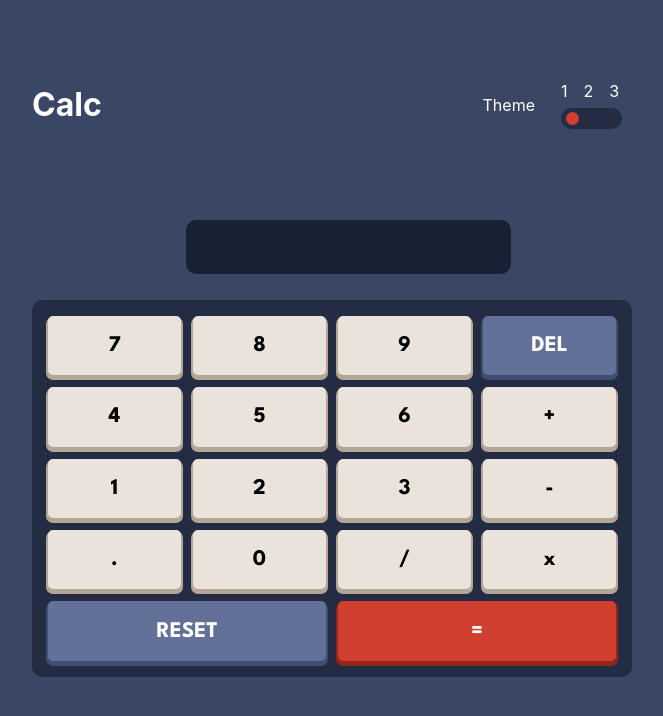
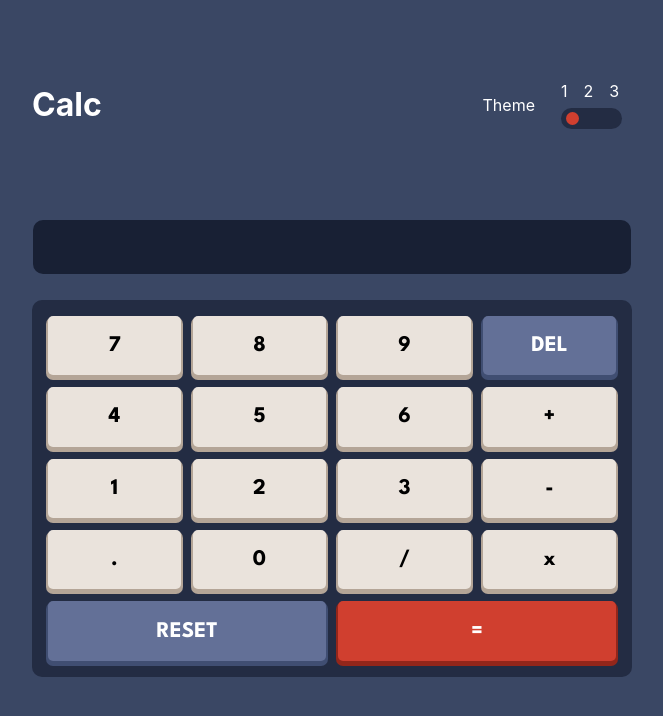
Before and after one commit to dazzlerabhi30800/FrontEndMentor-Calculator-App, a React (Create React App) app: page / in a window 1280 px wide. Shown: the top 716 px of the page, without its empty margins (308-971 px from the left). Built offline with nearby package versions, Linux system fonts and the light colour scheme.

Commit message:
fixed #8 accessibility

```diff
--- a/src/Components/Input.jsx
+++ b/src/Components/Input.jsx
@@ -41,9 +41,8 @@ function Input() {
   return (
     <div className="calc--container">
       <div className="input--wrapper">
-          <label>
-            <input type="text" name="screenReading" id="screenReading" readOnly value={inputValue} />
-          </label>
+        <label htmlFor="screendigit"></label>
+        <input type="text" name="screendigit" id="screendigit" readOnly value={inputValue} />
       </div>
 
       <div className="keypad--wrapper">
```
